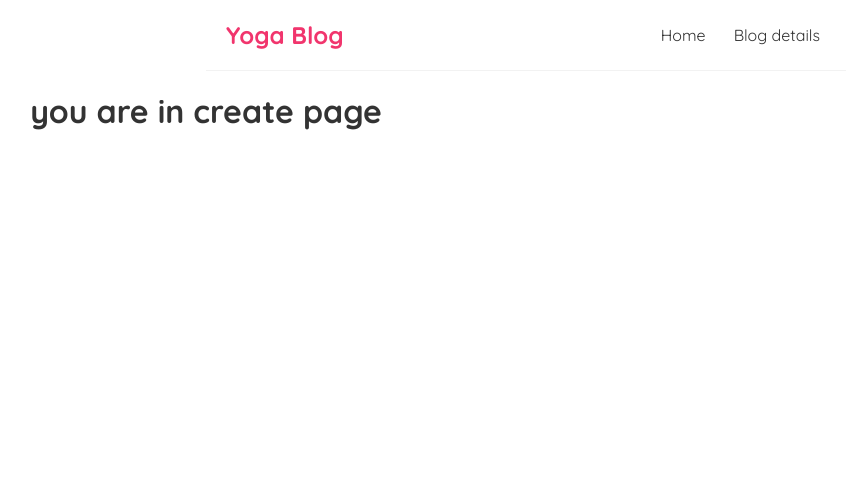
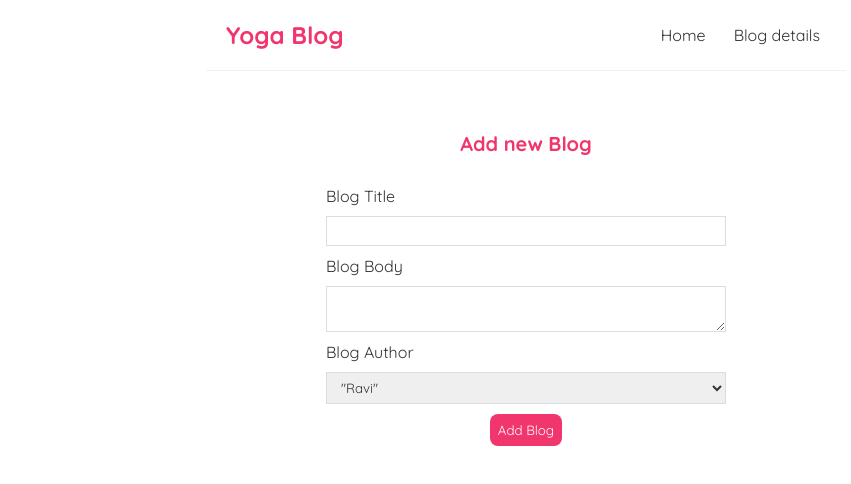
Before and after one commit to priyaravi12/yoga-blog, a React (Create React App) app: page /create in a window 1280 px wide. Shown: the top 484 px of the page, without its empty margins (114-965 px from the left). Built offline with nearby package versions, Linux system fonts and the light colour scheme.

Commit message:
added-json-methods

```diff
--- a/data/db.json
+++ b/data/db.json
@@ -4,19 +4,31 @@
       "title": "The Basics",
       "body": "Yoga is a vast collection of spiritual techniques and practices aimed at integrating mind, body and spirit to achieve a state of enlightenment or oneness with the universe.",
       "author": "Ravi",
-            "id": 1
+      "id": "1"
     },
     {
       "title": "PHILOSOPHY OF YOGA",
       "body": "The main philosophy of yoga is simple: mind, body, and spirit are all one and cannot be clearly separated.",
       "author": "Bhagyam",
-            "id": 2
+      "id": "2"
     },
     {
       "title": "ARTICLES ON HATHA YOGA",
       "body": "The Power and Purpose of Tapas in Yoga",
       "author": "Ravi",
-            "id": 3
+      "id": "3"
+    },
+    {
+      "id": "bbe8",
+      "title": "The Balanced Blonde",
+      "body": "Now this is a unique one! If you want to find ideas, tips and stories relating to yoga for children, then visit the Little Flower Yoga blog! This invaluable resource goes well beyond anecdote, with overviews of research and book reviews.",
+      "author": "Ravi"
+    },
+    {
+      "id": "1d2e",
+      "title": "hello Priya",
+      "body": "i'm daughter of author Ravi ",
+      "author": "Ravi"
     }
   ]
 }
--- a/src/App.js
+++ b/src/App.js
@@ -4,6 +4,7 @@ import Navbar from "./Navbar";
 import { BrowserRouter as Router, Route, Switch } from "react-router-dom";
 import Create from "./Create";
 import BlogDetails from "./BlogDetails";
+import NotFound from "./NotFound";
 
 function App() {
     return (
@@ -21,6 +22,9 @@ function App() {
                         <Route path="/blogs/:id">
                             <BlogDetails />
                         </Route>
+                        <Route path="*">
+                            <NotFound />
+                        </Route>
                     </Switch>
                 </div>
             </div>
--- a/src/BlogDetails.js
+++ b/src/BlogDetails.js
@@ -1,9 +1,46 @@
-import { useParams } from "react-router-dom/cjs/react-router-dom";
+import { useHistory, useParams } from "react-router-dom/cjs/react-router-dom";
+import useFetch from "./useFetch";
 
 const BlogDetails = () => {
     const { id } = useParams();
+    const { data: blogs, error, pending } = useFetch(`http://localhost:8000/blogs/${id}`);
+    const history = useHistory();
 
-    return <h2>Blog detail {id}</h2>;
+    const handleDelete = () => {
+        fetch(`http://localhost:8000/blogs/${id}`, {
+            method: "DELETE",
+            headers: { "Content-type": "application/json" },
+        })
+            .then((response) => {
+                if (response.ok) {
+                    console.log("JSON data deleted successfully");
+                    history.push("/");
+                } else {
+                    console.error("Failed to delete JSON data");
+                    history.push("/");
+                }
+            })
+            .catch((error) => {
+                console.error("Error deleting JSON data:", error);
+            });
+    };
+
+    return (
+        <div className="blogdetails">
+            {pending && <div>Loading...</div>}
+            {error && <div>{error}</div>}
+            {blogs && (
+                <article>
+                    <h2>{blogs.title}</h2>
+                    <h3>written by {blogs.author}</h3>
+                    <div>
+                        <p>{blogs.body}</p>
+                    </div>
+                </article>
+            )}
+            <button onClick={handleDelete}>delete</button>
+        </div>
+    );
 };
 
 export default BlogDetails;
--- a/src/Create.js
+++ b/src/Create.js
@@ -1,7 +1,44 @@
+import { useState } from "react";
+import { useHistory } from "react-router-dom/cjs/react-router-dom";
+
 const Create = () => {
+    const [title, setTitle] = useState("");
+    const [body, setBody] = useState("");
+    const [author, setAuthor] = useState("Ravi");
+    const history = useHistory();
+
+    const handleSubmit = (e) => {
+        e.preventDefault();
+        const blog = { title, body, author };
+
+        fetch("http://localhost:8000/blogs", {
+            method: "POST",
+            headers: { "Content-type": "application/json" },
+            body: JSON.stringify(blog),
+        }).then(() => {
+            console.log("blog added");
+            //history.go(-1);
+            history.push("/");
+        });
+    };
+
     return (
         <div className="create">
-            <h1>you are in create page </h1>
+            <h1>Add new Blog</h1>
+            <form onSubmit={handleSubmit}>
+                <label>Blog Title</label>
+                <input type="text" value={title} onChange={(e) => setTitle(e.target.value)}></input>
+                <label>Blog Body</label>
+                <textarea type="text" value={body} onChange={(e) => setBody(e.target.value)}>
+                    Body
+                </textarea>
+                <label>Blog Author</label>
+                <select value={author} onChange={(e) => setAuthor(e.target.value)}>
+                    <option value="Ravi">"Ravi"</option>
+                    <option value="Bhagyam">"Bhagyam"</option>
+                </select>
+                <button>Add Blog</button>
+            </form>
         </div>
     );
 };
--- /dev/null
+++ b/src/NotFound.js
@@ -0,0 +1,12 @@
+import { Link } from "react-router-dom/cjs/react-router-dom";
+
+const NotFound = () => {
+    return (
+        <div className="notfound">
+            <p>page not found</p>
+            <Link to={"/"}>back to homepage</Link>
+        </div>
+    );
+};
+
+export default NotFound;
--- a/src/index.css
+++ b/src/index.css
@@ -3,10 +3,9 @@
 /* base styles */
 * {
     margin: 0;
-    font-family: "Quicksand", sans-serif;
+    font-family: "Quicksand";
     color: #333;
 }
-
 .navbar {
     padding: 20px;
     display: flex;
@@ -31,17 +30,76 @@
 }
 .content {
     max-width: 600px;
-    margin: 40px center;
+    margin: 40px auto;
     padding: 20px;
-    text-align: center;
 }
 
-.blogpreview h2 {
-    font-size: 20px;
-    color: crimson;
-    margin-bottom: 8px;
+/* blog previews / list */
+.blogpreview {
+    padding: 10px 16px;
+    margin: 20px 0;
+    border-bottom: 1px solid #fafafa;
 }
-
 .blogpreview:hover {
     box-shadow: 1px 3px 5px rgba(0, 0, 0, 0.1);
 }
+.blogpreview h2 {
+    font-size: 20px;
+    color: #f1356d;
+    margin-bottom: 8px;
+}
+.blogpreview a {
+    text-decoration: none;
+}
+
+/* blog details page */
+.blogdetails h2 {
+    font-size: 20px;
+    color: #f1356d;
+    margin-bottom: 10px;
+}
+.blogdetails div {
+    margin: 20px 0;
+}
+.blogdetails button {
+    background: #f1356d;
+    color: #fff;
+    border: 0;
+    padding: 8px;
+    border-radius: 8px;
+    cursor: pointer;
+}
+
+/* create new blog form */
+.create {
+    max-width: 400px;
+    margin: 0 auto;
+    text-align: center;
+}
+.create label {
+    text-align: left;
+    display: block;
+}
+.create h1 {
+    font-size: 20px;
+    color: #f1356d;
+    margin-bottom: 30px;
+}
+.create input,
+.create textarea,
+.create select {
+    width: 100%;
+    padding: 6px 10px;
+    margin: 10px 0;
+    border: 1px solid #ddd;
+    box-sizing: border-box;
+    display: block;
+}
+.create button {
+    background: #f1356d;
+    color: #fff;
+    border: 0;
+    padding: 8px;
+    border-radius: 8px;
+    cursor: pointer;
+}
```
Also changed, not shown: src/Practice2.js (+2 -6 lines). Lines whose indentation alone changed are shown as unchanged.
